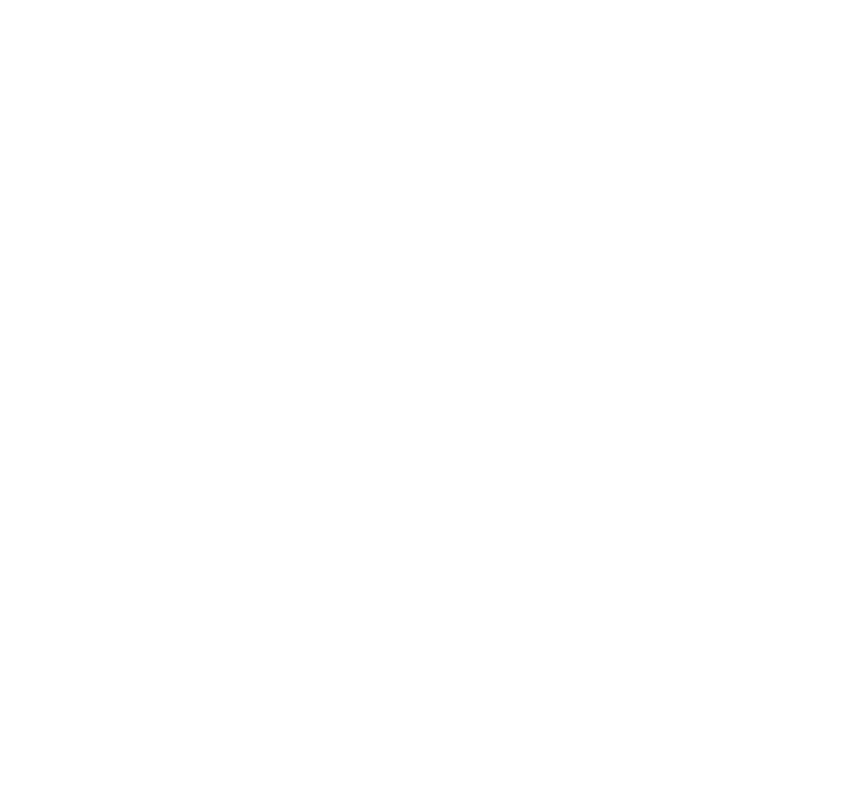
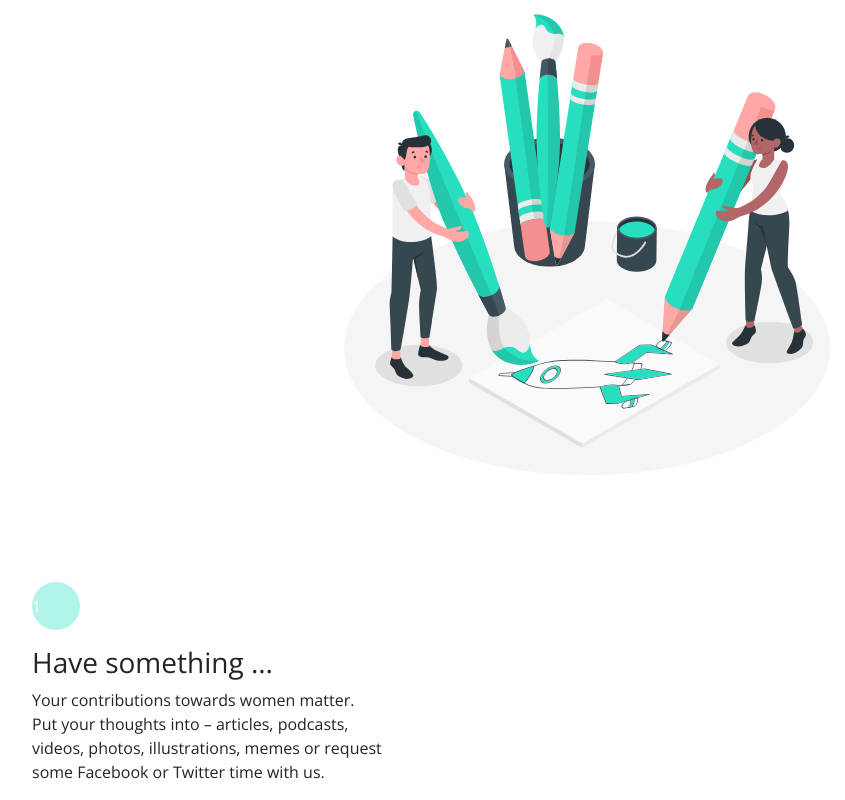
Before and after one commit to kwamesarpong/sshare-blog, a React (Create React App) app: page /contribute in a window 1280 px wide. Shown: the part 696-1496 px from the top of the page, without its empty margins (53-898 px from the left). Before the commit the page ends 800 px from the top, so only its background shows below. Built offline with nearby package versions, Linux system fonts and the light colour scheme.

Commit message:
first commit, contribute second  section

```diff
--- a/src/components/pages/Contribute.js
+++ b/src/components/pages/Contribute.js
@@ -1,11 +1,37 @@
 import React, { Component } from "react";
 import Navbar from "./Navbar";
 
-import peopleFlowerImg from "../../assets/contribute-flower.jpg";
+// import peopleFlowerImg from "../../assets/contribute-flower.jpg";
+// import peopleFlowerImg1 from "../../assets/contribute-2.jpg";
 
-import { ReactComponent as Test } from "../../assets/SISTAZSHARE-CONTRIBUTE.svg";
+import { ReactComponent as ContributeImg1 } from "../../assets/SISTAZSHARE-CONTRIBUTE.svg";
+import { ReactComponent as ContributeImg2 } from "../../assets/SISTAZSHARE-CONTRIBUTE-2.svg";
+import ContributeCard from "../utils/ContributeCard";
 
 class Contribute extends Component {
+  state = {
+    num: {
+      num1: "1",
+      num2: "2",
+      num3: "3"
+    },
+    title: {
+      title1: "Have something ...",
+      title2: "Post it here ...",
+      title3: "Share it ..."
+    },
+    text: {
+      text1: `Your contributions towards women matter. Put your thoughts into – articles,
+        podcasts, videos, photos, illustrations, memes or request some Facebook
+        or Twitter time with us.`,
+      text2: `Your profile on Sistaz Share lets you publish all your digital
+      media content for women to the world. Own a documentary of all your works
+      in one place, especially made for empowering women.`,
+      text3: `Sistaz Share pushes all every thing you post to all social media
+      platforms from your profile ! Imagine the number of women’s lives you transform
+      as your content reaches the world over. Readily accessible, clicks and swipes away`
+    }
+  };
   render() {
     return (
       <div className="contribute">
@@ -15,7 +41,7 @@
           <div className="row">
             <div className="col-md-6">
               {/* // svg image  */}
-              <Test className="img-fluid" />
+              <ContributeImg1 className="img-fluid" />
 
               {/* jpg image  */}
               {/* <img
@@ -44,6 +70,23 @@
             </div>
           </div>
         </div>
+
+        <div className="container">
+          <div className="contribute__section-2 py-5">
+            <div className="row justify-content-center">
+              <div className="col-md-6">
+                <ContributeImg2 className="img-fluid" />
+              </div>
+            </div>
+          </div>
+          <div className="row">
+            <ContributeCard
+              num={this.state.num.num1}
+              title={this.state.title.title1}
+              text={this.state.text.text1}
+            />
+          </div>
+        </div>
       </div>
     );
   }
--- /dev/null
+++ b/src/components/utils/ContributeCard.js
@@ -0,0 +1,17 @@
+import React from "react";
+
+const ContributeCard = ({ num, title, text }) => {
+  return (
+    <div className="col-md-4">
+      <div className="">
+        <div className="step step__mb">{num}</div>
+      </div>
+      <div className="">
+        <h3>{title}</h3>
+        <p>{text}</p>
+      </div>
+    </div>
+  );
+};
+
+export default ContributeCard;
--- a/src/scss/_components.scss
+++ b/src/scss/_components.scss
@@ -38,3 +38,18 @@
     }
   }
 }
+
+.step {
+  font-size: 1rem;
+  color: #fff;
+  border-radius: 1.5rem;
+  width: 3rem;
+  line-height: 3rem;
+  background-color: #b0f4ea;
+  // margin: 0 auto;
+
+  &__mb {
+    margin-top: 1.5rem;
+    margin-bottom: 1rem;
+  }
+}
--- a/src/scss/_cont.scss
+++ b/src/scss/_cont.scss
@@ -9,4 +9,7 @@
   //     border-left: 1px solid #000;
   //     padding-top: 10rem;
   //   }
+
+  &__section-2 {
+  }
 }
```
Also changed, not shown: src/assets/SISTAZSHARE-CONTRIBUTE-2.svg (renamed from src/assets/SISTAZSHARE CONTRIBUTE 2.svg), src/assets/contribute-2.jpg (renamed from src/assets/2794463.jpg).
